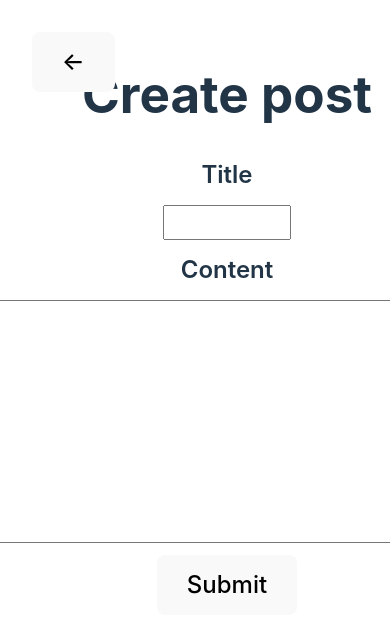
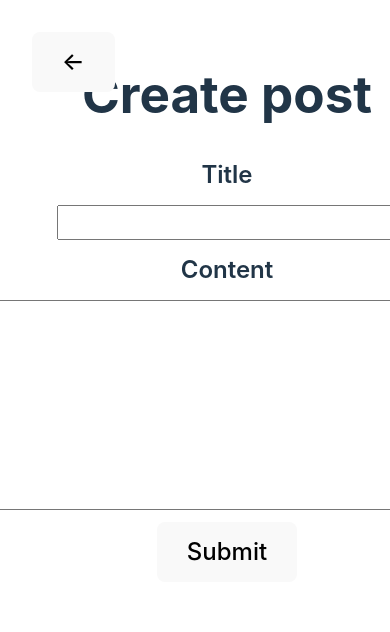
Before and after one commit to brokniet/mern-forum-v2, a React (Vite) app in the folder client/: page /posts/createPost in a window 390 px wide. Shown: the top 632 px of the page. Built offline with nearby package versions, Linux system fonts and the light colour scheme.

Commit message:
Started fixing the responsive UI

```diff
--- a/client/src/api/getPosts.js
+++ b/client/src/api/getPosts.js
@@ -1,6 +1,6 @@
 import { API_URL } from "./config";
 
 export async function getPosts() {
-    const response = await fetch(`${API_URL}/posts`);
-    return response.json();
+  const response = await fetch(`${API_URL}/posts`);
+  return response.json();
 }
--- a/client/src/components/PostForm.jsx
+++ b/client/src/components/PostForm.jsx
@@ -35,8 +35,6 @@ export default function PostForm(props) {
       <label htmlFor="content-textarea">Content</label>
       <textarea
         id="content-textarea"
-        cols="80"
-        rows="15"
         value={content}
         maxLength="1000"
         onChange={(e) => setContent(e.target.value)}
--- a/client/src/styles/App.css
+++ b/client/src/styles/App.css
@@ -39,10 +39,19 @@ li {
   justify-content: space-between;
   align-items: center;
   border-radius: 5px;
-  border: 1px solid white;
+  border: 1px solid #646cff;
   margin: 7.5px 0;
   padding: 10px;
   width: 70%;
+}
+
+li > a {
+  color: white;
+  width: 90%;
+  text-align: start;
+}
+
+.buttons-containter {
 }
 
 .edit-button {
--- a/client/src/styles/CreatePostForm.css
+++ b/client/src/styles/CreatePostForm.css
@@ -10,7 +10,7 @@
 }
 
 .create-form > input {
-  width: 46%;
+  width: 20rem;
   padding: 8px;
   font-weight: 600;
 }
@@ -18,6 +18,8 @@
 .create-form > textarea {
   padding: 8px;
   font-weight: 600;
+  width: 40rem;
+  height: 12rem;
 }
 
 .header {
```
